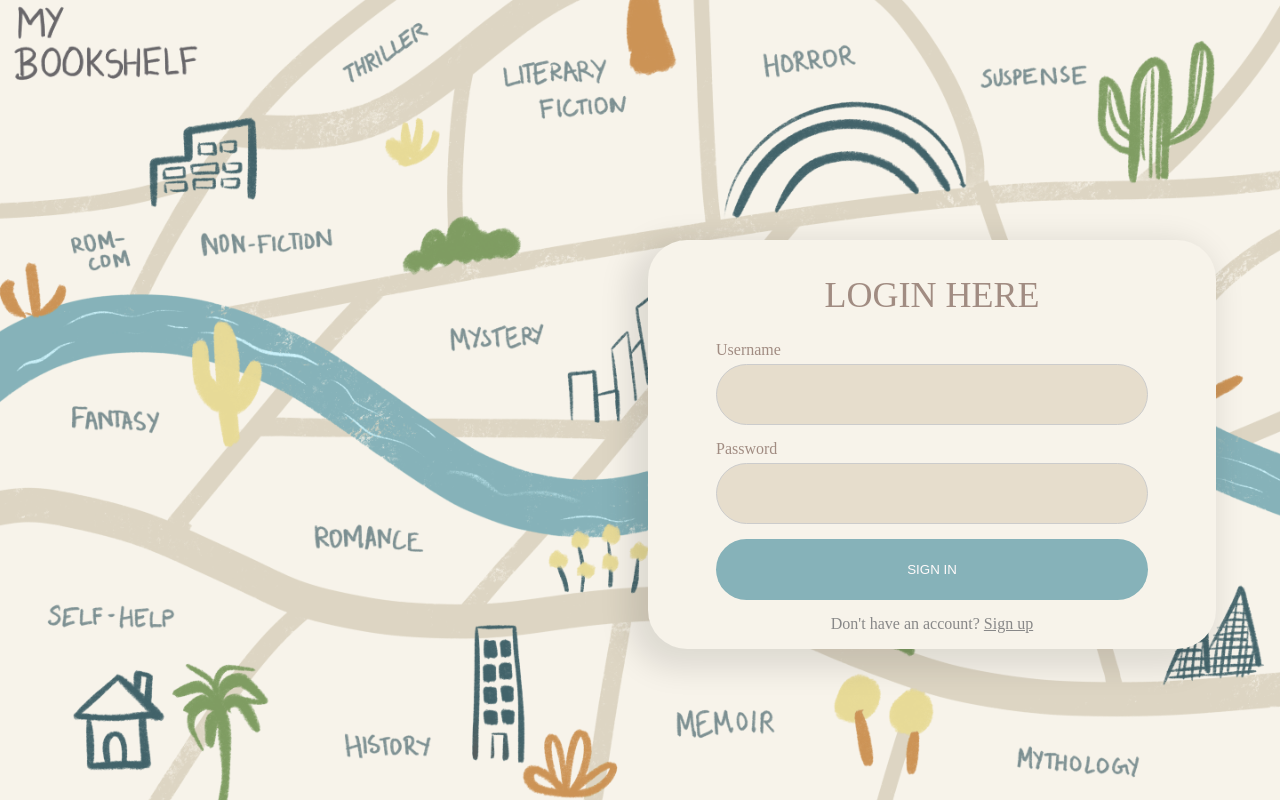
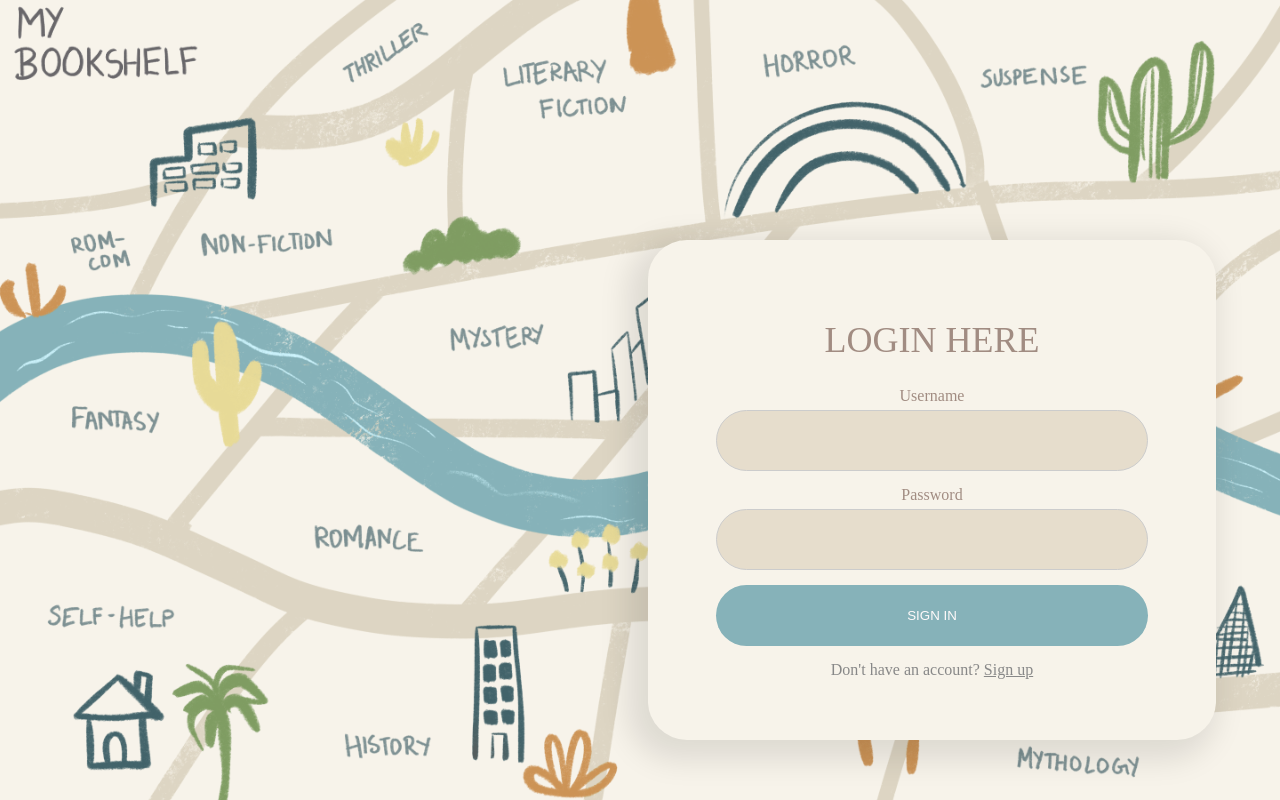
Before and after one commit to krishnaraketla/mybookshelf, a React (Create React App) app in the folder frontend/: page /login in a window 1280 px wide. Built offline with nearby package versions, Linux system fonts and the light colour scheme.

Commit message:
flip animation login signup card

```diff
--- a/frontend/src/components/LoginForm.js
+++ b/frontend/src/components/LoginForm.js
@@ -1,11 +1,13 @@
-import '../styles/FeatureCard.css';
+import '../styles/LoginForm.css';
 import React, { useState } from 'react';
 import { useNavigate } from 'react-router-dom';
 import { Link } from 'react-router-dom';
 
 const LoginForm = ({setIsAuthenticated}) => {
+    const [isFlipped, setIsFlipped] = useState(false);
     const [username, setUsername] = useState('');
     const [password, setPassword] = useState('');
+    const [email, setEmail] = useState('');
     const navigate = useNavigate();
 
     const handleLogin = async (event) => {
@@ -29,7 +31,15 @@ const LoginForm = ({setIsAuthenticated}) => {
         }
       };
 
+    const handleSignup = async (event) => {
+        event.preventDefault();
+        // Add your signup logic here
+    };
+
     return (
+      <div className={`card ${isFlipped ? 'is-flipped' : ''}`}>
+          <div className="card-inner">
+              <div className="card-face card-face-front">
                   <div className='form-card'>
                       <h2>LOGIN HERE</h2>
                       <form onSubmit={handleLogin}>
@@ -44,8 +54,34 @@ const LoginForm = ({setIsAuthenticated}) => {
                           <div className='form-group'>
                               <button type='submit'>SIGN IN</button>
                           </div>
-                        <p className='sign-up-link'>Don't have an account? <Link to="/signup">Sign up</Link></p>
+                          <p className='sign-up-link'>Don't have an account? <a href="#" onClick={(e) => { e.preventDefault(); console.log("clicked!"); setIsFlipped(true); }}>Sign up</a></p>
                       </form>
+                  </div>
+              </div>
+              <div className="card-face card-face-back">
+                  <div className='form-card'>
+                      <h2>SIGN UP</h2>
+                      <form onSubmit={handleSignup}>
+                          <div className='form-group'>
+                              <label htmlFor='email'>Email</label>
+                              <input type='email' id='email' name='email' onChange={(e) => setEmail(e.target.value)}/>
+                          </div>
+                          <div className='form-group'>
+                              <label htmlFor='newUsername'>Username</label>
+                              <input type='text' id='newUsername' name='newUsername' onChange={(e) => setUsername(e.target.value)}/>
+                          </div>
+                          <div className='form-group'>
+                              <label htmlFor='newPassword'>Password</label>
+                              <input type='password' id='newPassword' name='newPassword' onChange={(e) => setPassword(e.target.value)}/>
+                          </div>
+                          <div className='form-group'>
+                              <button type='submit'>SIGN UP</button>
+                          </div>
+                          <p className='sign-up-link'>Already have an account? <a href="#" onClick={(e) => { e.preventDefault(); console.log("clicked!"); setIsFlipped(false); }}>Log in</a></p>
+                      </form>
+                  </div>
+              </div>
+          </div>
       </div>
   );
 }
--- a/frontend/src/styles/Login.css
+++ b/frontend/src/styles/Login.css
@@ -14,81 +14,3 @@
 .company-logo{
     /* border: 1px solid red; */
 }
-
-.form-card {
-    position: absolute;
-    top: 30%;
-    right: 5%;
-    width: 568px;
-    height: fit-content;
-    border-radius: 39px;
-    background: var(--background-color);
-    box-shadow: -10px 10px 30px 10px rgba(0, 0, 0, 0.1);
-    display: flex;
-    flex-direction: column;
-    align-items: center;
-    justify-content: center;
-}
-
-.form-card h2 {
-    margin-bottom: 20px;
-    color: var(--title-text-color);
-    font-family: Malayalam MN;
-    font-size: 36px;
-    font-weight: 400;
-    line-height: 51.28px;
-    text-align: center;
-}
-
-.form-group {
-    width: 100%;
-    margin-bottom: 15px;
-}
-
-.form-group label {
-    display: block;
-    margin-bottom: 5px;
-    color: var(--title-text-color);
-    font-family: Malayalam MN;
-}
-
-.form-group input {
-    width: 100%;
-    height: 61px;
-    padding: 0 20px;
-    border-radius: 40px;
-    background: rgba(230, 221, 204, 1);
-    border: 1px solid #ccc;
-    box-sizing: border-box;
-    font-size: 16px;
-    outline: none;
-}
-
-.form-group input:focus {
-    border-color: #9bc2d5;
-    box-shadow: 0 0 5px rgba(155, 194, 213, 0.5);
-}
-
-.form-group button {
-    width: 432px;
-    height: 61px;
-    top: 805px;
-    left: 1068px;
-    gap: 0px;
-    border-radius: 40px 40px 40px 40px;
-    border: 0px;
-    background: rgba(134, 178, 185, 1);
-    cursor: pointer;
-    color: rgba(255, 250, 250, 1);
-}
-
-.sign-up-link {
-    margin-top: 10px;
-    color: #888;
-    text-align: center;
-}
-
-.sign-up-link a {
-    color: #888;
-    text-decoration: underline;
-}
--- /dev/null
+++ b/frontend/src/styles/LoginForm.css
@@ -0,0 +1,114 @@
+.card {
+    perspective: 1000px;
+    width: 568px;
+    height: 500px; /* Adjust as needed */
+    position: absolute;
+    top: 30%;
+    right: 5%;
+}
+
+.card-inner {
+    position: relative;
+    width: 100%;
+    height: 100%;
+    text-align: center;
+    transition: transform 0.8s;
+    transform-style: preserve-3d;
+}
+
+.card.is-flipped .card-inner {
+    transform: rotateY(180deg);
+}
+
+.card-face {
+    position: absolute;
+    width: 100%;
+    height: 100%;
+    backface-visibility: hidden;
+    display: flex;
+    align-items: center;
+    justify-content: center;
+}
+
+.card-face-back {
+    transform: rotateY(180deg);
+}
+
+.form-card {
+    width: 100%;
+    height: 100%;
+    border-radius: 39px;
+    background: var(--background-color);
+    box-shadow: -10px 10px 30px 10px rgba(0, 0, 0, 0.1);
+    display: flex;
+    flex-direction: column;
+    align-items: center;
+    justify-content: center;
+    padding: 20px;
+    box-sizing: border-box;
+}
+
+/* ... (keep your existing styles for form elements) */
+
+.form-card h2 {
+    margin-bottom: 20px;
+    color: var(--title-text-color);
+    font-family: Malayalam MN;
+    font-size: 36px;
+    font-weight: 400;
+    line-height: 51.28px;
+    text-align: center;
+}
+
+.form-group {
+    width: 100%;
+    margin-bottom: 15px;
+}
+
+.form-group label {
+    display: block;
+    margin-bottom: 5px;
+    color: var(--title-text-color);
+    font-family: Malayalam MN;
+}
+
+.form-group input {
+    width: 100%;
+    height: 61px;
+    padding: 0 20px;
+    border-radius: 40px;
+    background: rgba(230, 221, 204, 1);
+    border: 1px solid #ccc;
+    box-sizing: border-box;
+    font-size: 16px;
+    outline: none;
+}
+
+.form-group input:focus {
+    border-color: #9bc2d5;
+    box-shadow: 0 0 5px rgba(155, 194, 213, 0.5);
+}
+
+.form-group button {
+    width: 432px;
+    height: 61px;
+    top: 805px;
+    left: 1068px;
+    gap: 0px;
+    border-radius: 40px 40px 40px 40px;
+    border: 0px;
+    background: rgba(134, 178, 185, 1);
+    cursor: pointer;
+    color: rgba(255, 250, 250, 1);
+}
+
+.sign-up-link {
+    margin-top: 10px;
+    color: #888;
+    text-align: center;
+}
+
+.sign-up-link a {
+    color: #888;
+    text-decoration: underline;
+}
```
Lines whose indentation alone changed are shown as unchanged.
